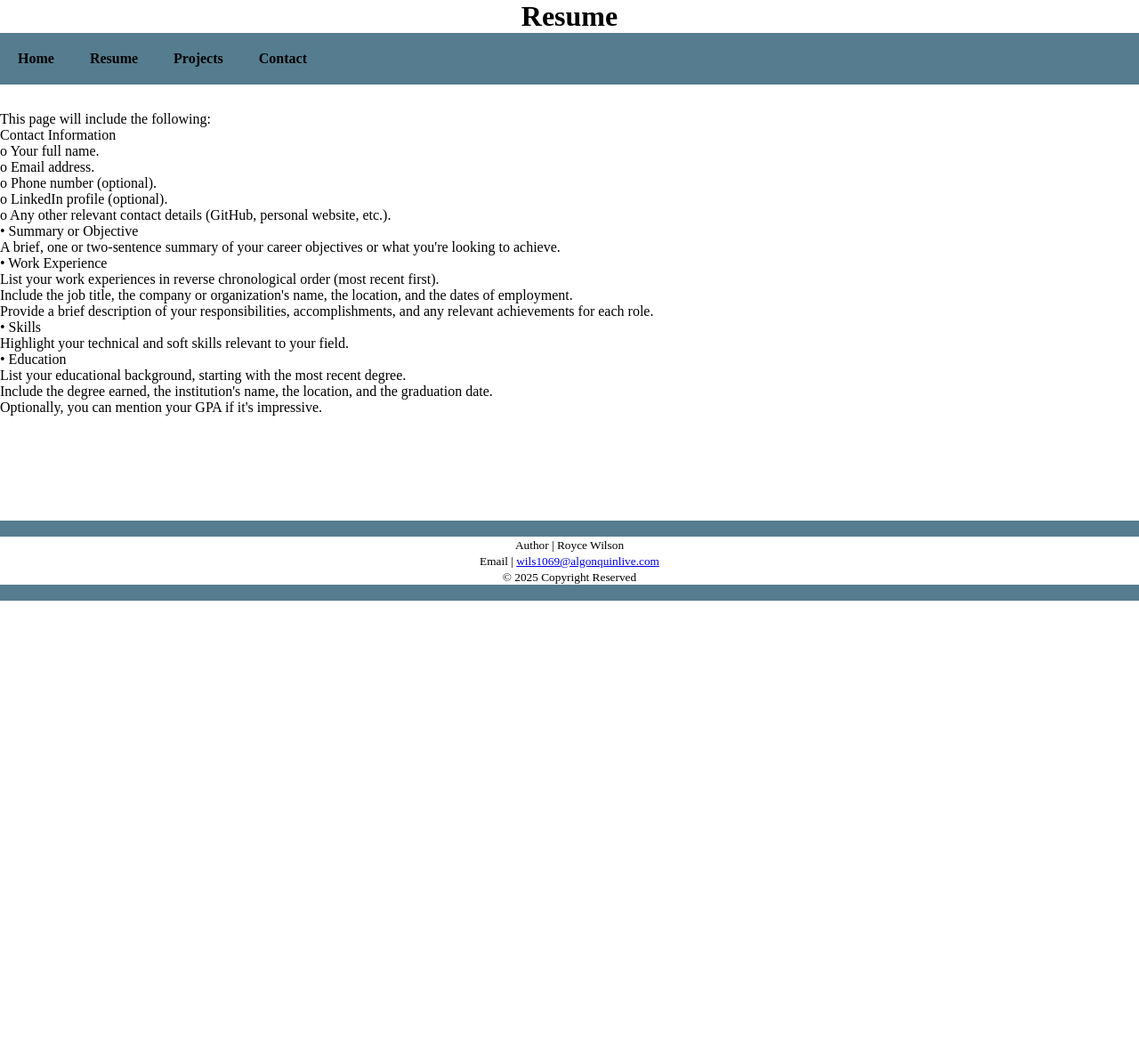
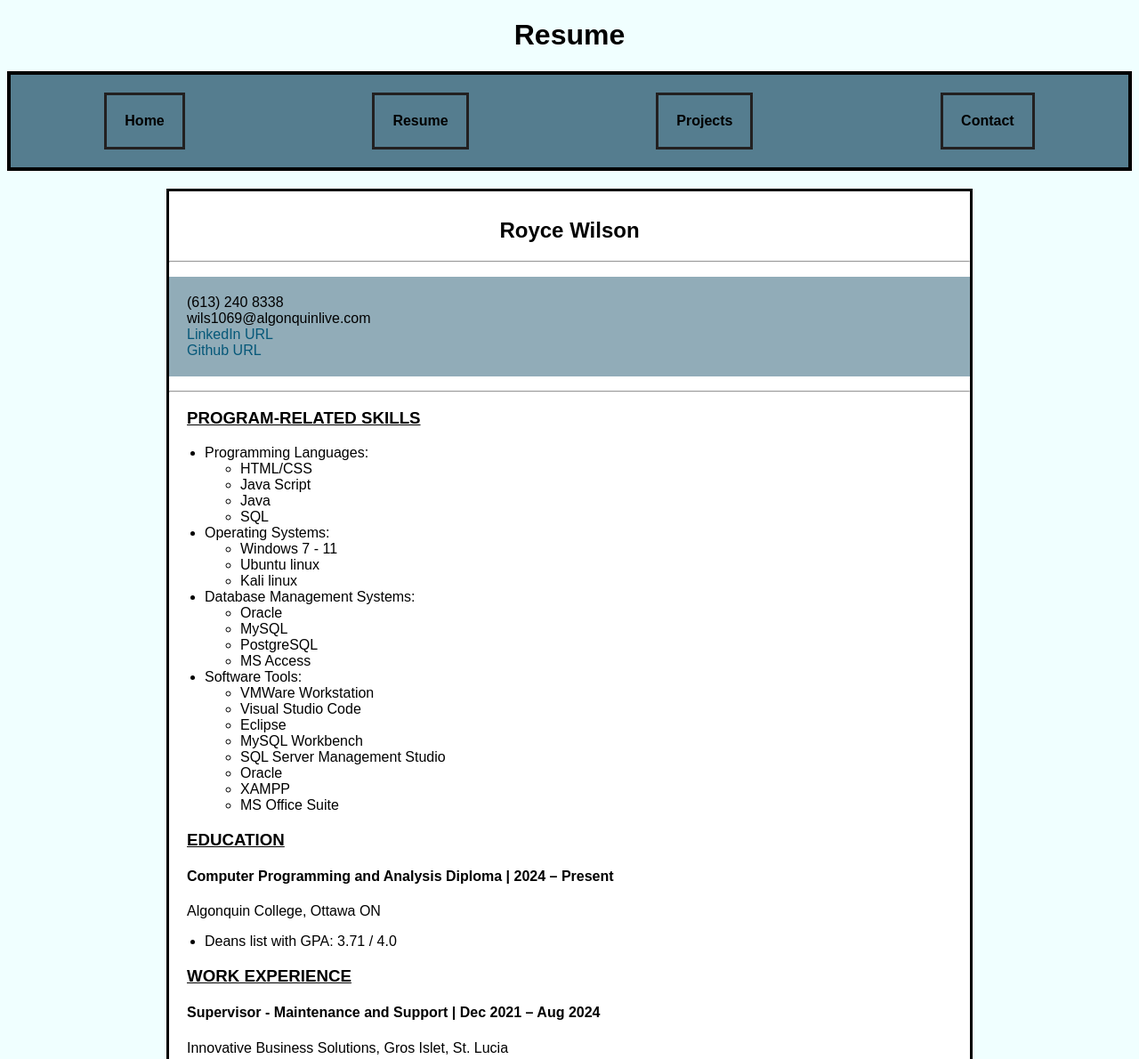
Before and after one commit to RoyceWilson/Portfolio, a plain HTML site: page resume.html in a window 1280 px wide. Shown: the top 1190 px of the page at 89% size. Before the commit the page ends 800 px from the top, so only its background shows below. Drawn offline with Linux system fonts and the light colour scheme.

Commit message:
Content Update

```diff
--- a/resume.html
+++ b/resume.html
@@ -12,62 +12,102 @@
         <header>
             <h1>Resume</h1>
             <nav class="navbar">
-                <ul>
-                    <li>
                         <a href="index.html" target="home">
                             <b>Home</b>
                         </a>
-                    </li>
-                    <li>
                         <a href="resume.html" title="resume">
                             <b>Resume</b>
                         </a>
-                    </li>
-                    <li>
                         <a href="Projects.html" title="Projects">
                             <b>Projects</b>
                         </a>
-                    </li>
-                    <li>
                         <a href="Contact.html" title="Contact">
                             <b>Contact</b>
                         </a>
-                    </li>
-                </ul>
             </nav>
         </header>
         <main>
-            <div id="resumediv">
-            <p>
-            This page will include the following:
-            <br>
-            Contact Information
-            <br>
-            o	Your full name.
-            <br>
-            o	Email address.
-            <br>
-            o	Phone number (optional).
-            <br>
-            o	LinkedIn profile (optional).
-            <br>
-            o	Any other relevant contact details (GitHub, personal website, etc.).
-<br>
-•	Summary or Objective
-<br>
-A brief, one or two-sentence summary of your career objectives or what you're looking to achieve.
-<br>
-•	Work Experience
-<br>List your work experiences in reverse chronological order (most recent first).
-<br>Include the job title, the company or organization's name, the location, and the dates of employment. <br>Provide a brief description of your responsibilities, accomplishments, and any relevant achievements for each role.
-<br>•	Skills
-<br>Highlight your technical and soft skills relevant to your field.
-<br>
-•	Education
-<br>List your educational background, starting with the most recent degree.
-<br>Include the degree earned, the institution's name, the location, and the graduation date. <br>Optionally, you can mention your GPA if it's impressive.
-            </p>
-        </div>
+            <div id="resume">
+
+                <h2>Royce Wilson</h2>
+                <hr>
+                <p id="contact">
+                    (613) 240 8338
+                    <br>
+                    wils1069@algonquinlive.com
+                    <br>
+                    <a href="http://www.linkedin.com/in/royce wilson 366242347" target="_blank">LinkedIn URL</a>
+                    <br>
+                    <a href="https://github.com/RoyceWilson" target="_blank">Github URL</a>
+
+                </p>
+                <hr>
+
+                <h3>PROGRAM-RELATED SKILLS</h3>
+                <ul>
+                    <li>Programming Languages:</li>
+                    <ul>
+                        <li>HTML/CSS</li>
+                        <li>Java Script</li>
+                        <li>Java</li>
+                        <li>SQL</li>
+                    </ul>
+                    <li>Operating Systems:</li>
+                    <ul>
+                        <li>Windows 7 - 11</li>
+                        <li>Ubuntu linux</li>
+                        <li>Kali linux</li>
+                    </ul>
+                    <li>Database Management Systems:</li>
+                    <ul>
+                        <li>Oracle</li>
+                        <li>MySQL</li>
+                        <li>PostgreSQL</li>
+                        <li>MS Access</li>
+                    </ul>
+                    <li>Software Tools:</li>
+                    <ul>
+                        <li>VMWare Workstation</li>
+                        <li>Visual Studio Code</li>
+                        <li>Eclipse</li>
+                        <li>MySQL Workbench</li>
+                        <li>SQL Server Management Studio</li>
+                        <li>Oracle</li>
+                        <li>XAMPP</li>
+                        <li>MS Office Suite</li>
+                    </ul>
+                </ul>
+                <h3>EDUCATION</h3>
+                <h4>Computer Programming and Analysis Diploma | 2024 – Present</h4>
+                <p>Algonquin College, Ottawa ON</p>
+                <ul>
+                    <li>Deans list with GPA: 3.71 / 4.0</li>
+                </ul>
+                <h3>WORK EXPERIENCE</h3>
+                <h4>Supervisor - Maintenance and Support | Dec 2021 – Aug 2024</h4>
+                <p>Innovative Business Solutions, Gros Islet, St. Lucia</p>
+                <ul>
+                    <li>Oversaw department's implementation of technical processes while ensuring quality of products and services including customer service expectations are aligned to organization's overall standards.</li>
+                    <li>Managed quality of work done by department technicians to align with organizational standards.</li>
+                    <li>Created reports and schedules for customer maintenance tasks.</li>
+                    <li>Developed and implemented preventative maintenance methods and techniques will minimize solution failures and prolong life span of solutions.</li>
+                    <li>Assisted in performance management of department technicians.</li>
+                    <li>Provided layer 2 support for department technicians to ensure client needs are met.</li>
+                    <li>Managed department ticketing system to ensure all requests are met in a timely manner.</li>
+                </ul>
+                <h4>IT / Security Field Technician	Jul 2020 – Dec 2021</h4>
+                <p>Innovative Business Solutions, Gros Islet, St. Lucia</p>
+                <ul>
+                    <li>Installed organization's available solutions Access Control, CCTV, Intrusion Systems and Fire Systems.</li>
+                    <li>Troubleshooted issues with customer products and provided solutions including Access Control, CCTV, IT, Intrusion Systems and Fire Systems.</li>
+                    <li>Provided training of company solutions including Access Control, CCTV, IT, Intrusion Systems and Fire Systems.</li>
+                    <li>Ensured customer interactions meet organization's customer service standards.</li>
+                    <li>Provided technical Support and Training of organization's available solutions.</li>
+                </ul>
+                <h4>CERTIFICATIONS</h4>
+                <ul>
+                    <li>AWS Academy Data Analytics | April 07, 2023</li>
+                </ul>
         </main>
         <footer>
             <br>
--- a/style/style.css
+++ b/style/style.css
@@ -1,35 +1,26 @@
-/* CSS Reset */
-html, body, div, span, applet, object, iframe,
-h1, h2, h3, h4, h5, h6, p, blockquote, pre,
-a, abbr, acronym, address, big, cite, code,
-del, dfn, em, img, ins, kbd, q, s, samp,
-small, strike, strong, sub, sup, tt, var,
-b, u, i, center,
-dl, dt, dd, ol, ul, li,
-form, label,
-table, caption, tbody, tfoot, thead, tr, th, td,
-article, aside, canvas, details, embed,
-figure, figcaption, footer, header, hgroup,
-menu, nav, output, ruby, section, summary,
-time, mark, audio, video {
-	margin: 0;
-	padding: 0;
-	border: 0;
-    box-sizing: border-box;
+
+body{
+    background-color: azure;
+    font-family: Arial,Calibri,'Gill Sans', 'Gill Sans MT', 'Trebuchet MS', sans-serif;
 }
-/* END CSS Reset*/
-
 /*Page Header*/
 header h1{
     text-align: center;
 }
-
+/*Image*/
+img{
+    border: 3px solid black;
+}
 /*Navigation bar*/
-.navbar ul{
-    list-style-type: none;
+.navbar{
+    display: flex;
+    justify-content: space-around;
     background-color: rgb(85, 125, 143);
-    overflow: hidden;
-
+    padding-top: 20px;
+    padding-bottom: 20px;
+    margin-left: 0px;
+    margin-right: 0px;
+    border: 4px solid black;
 }
 .navbar a{
     color: black;
@@ -37,13 +28,13 @@ header h1{
     padding: 20px;
     display: block;
     text-align: center;
+    border: solid 3px rgb(34, 32, 32);
 }
 .navbar a:hover{
     background-color: rgb(69, 104, 121);
 }
-.navbar li{
-    float: left;
-}
+
+
 footer{
     background-color: rgb(85, 125, 143);
     display: block;
@@ -59,8 +50,6 @@ aside{
     padding: 10px;
 }
 section{
-    width: 70%;
-    float: left;
     padding: 15px;
 }
 #formbox{
@@ -101,7 +90,41 @@ fieldset legend{
 	padding: 2px;
 	font-weight: bold;
 }
-
+h2{
+    text-align: center;
+}
+h3{
+    text-decoration: underline;
+    margin-left: 20px;
+}
+h4{
+    margin-left: 20px;
+}
+p{
+    padding-left: 20px;
+}
+p a{
+    text-decoration: none;
+    color: rgb(6, 88, 121);
+}
+p a:hover{
+    color: rgb(85, 125, 143);
+}
+#contact{
+    background-color: rgb(145, 172, 184);
+    padding-top: 20px;
+    padding-bottom: 20px;
+}
+#resume{
+	background-color: white;
+	margin-top: 20px;
+    margin-bottom: 20px;
+	padding-top: 10px;
+	border: 3px solid black;
+	width: 900px;
+	margin-left: auto;
+	margin-right: auto;
+}
 @media screen and (max-width:600px) {
     aside, section,#formbox{
         width: 100%;
```
Also changed, not shown: Contact.html (+0 -10 lines), Projects.html (+0 -10 lines), index.html (+9 -19 lines), images/royce.jpg (added).
